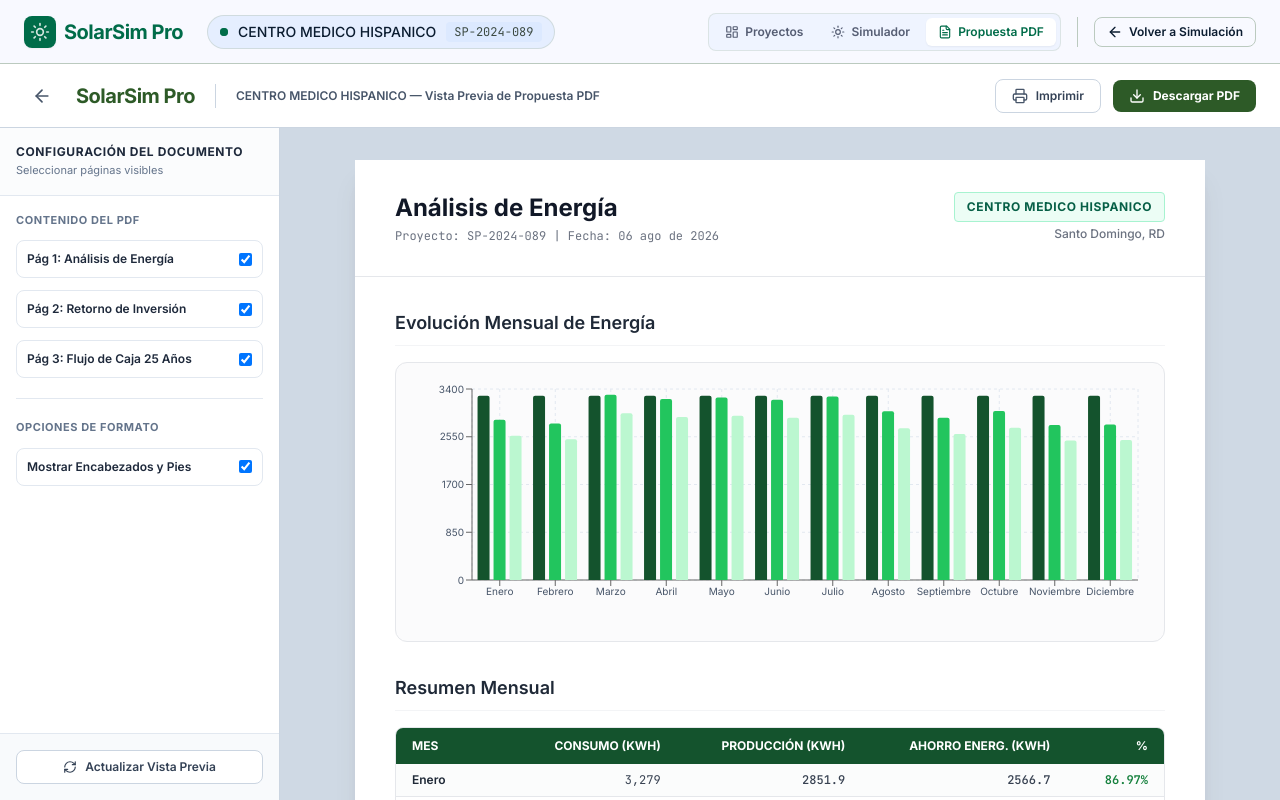
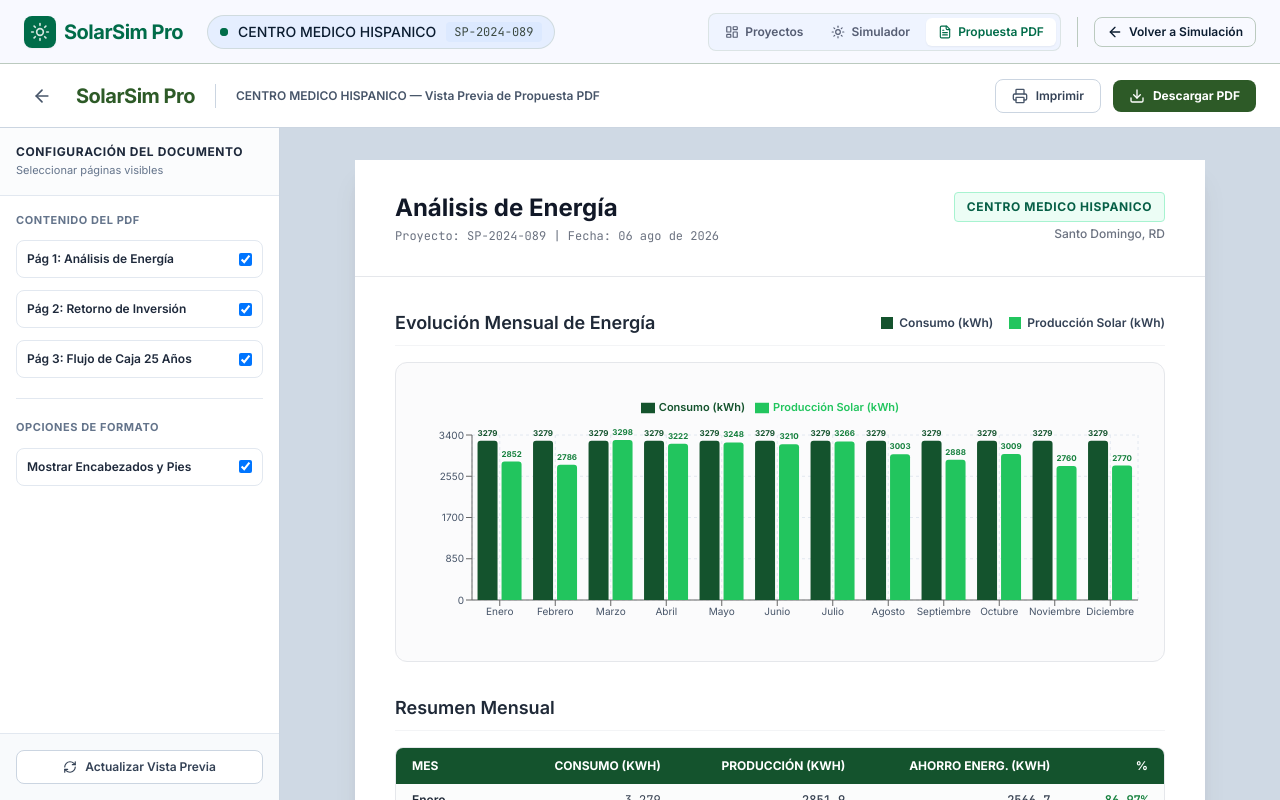
Before and after one commit to WilkerDev1/solarsim-pro, a React (Vite) app: page / in a window 1280 px wide. Both pictures are taken after a click on the button "Propuesta PDF". Built offline with nearby package versions, Linux system fonts and the light colour scheme.

Commit message:
fix: optimize page 1 chart by removing redundant Ahorro bar, adding color badges legend, and displaying value labels above bars

```diff
--- a/src/components/pdf/PDFProposalView.tsx
+++ b/src/components/pdf/PDFProposalView.tsx
@@ -8,8 +8,10 @@
   YAxis,
   CartesianGrid,
   Tooltip,
+  Legend,
   ResponsiveContainer,
   Cell,
+  LabelList,
 } from 'recharts';
 import html2canvas from 'html2canvas';
 import jsPDF from 'jspdf';
@@ -265,19 +267,37 @@
                 <div className="px-10 py-8 flex-1 flex flex-col gap-8">
                   {/* Chart Section */}
                   <div className="space-y-4">
-                    <h2 className="text-lg font-semibold text-gray-800 border-b border-gray-100 pb-2">
-                      Evolución Mensual de Energía
-                    </h2>
-                    <div className="w-full bg-gray-50/70 border border-gray-200 rounded-xl p-4 h-[280px]">
+                    <div className="flex justify-between items-center border-b border-gray-100 pb-2">
+                      <h2 className="text-lg font-semibold text-gray-800">
+                        Evolución Mensual de Energía
+                      </h2>
+                      <div className="flex items-center gap-4 text-xs font-semibold">
+                        <div className="flex items-center gap-1.5">
+                          <span className="w-3 h-3 rounded-xs bg-[#14532d]"></span>
+                          <span className="text-slate-700">Consumo (kWh)</span>
+                        </div>
+                        <div className="flex items-center gap-1.5">
+                          <span className="w-3 h-3 rounded-xs bg-[#22c55e]"></span>
+                          <span className="text-slate-700">Producción Solar (kWh)</span>
+                        </div>
+                      </div>
+                    </div>
+
+                    <div className="w-full bg-gray-50/70 border border-gray-200 rounded-xl p-4 h-[300px]">
                       <ResponsiveContainer width="100%" height="100%">
-                        <BarChart data={summary.monthlyBreakdown} margin={{ top: 10, right: 10, left: 0, bottom: 15 }}>
+                        <BarChart data={summary.monthlyBreakdown} margin={{ top: 20, right: 10, left: 0, bottom: 15 }}>
                           <CartesianGrid strokeDasharray="3 3" stroke="#e2e8f0" />
                           <XAxis dataKey="month" tick={{ fontSize: 10, fill: '#475569' }} />
                           <YAxis tick={{ fontSize: 10, fill: '#475569' }} />
-                          <Tooltip formatter={(val: number) => [`${val.toLocaleString()} kWh`, '']} />
-                          <Bar dataKey="consumptionKWh" name="Consumo" fill="#14532d" radius={[2, 2, 0, 0]} />
-                          <Bar dataKey="productionKWh" name="Producción" fill="#22c55e" radius={[2, 2, 0, 0]} />
-                          <Bar dataKey="solarSelfConsumedKWh" name="Ahorro" fill="#bbf7d0" radius={[2, 2, 0, 0]} />
+                          <Tooltip formatter={(val: number) => [`${Math.round(val).toLocaleString()} kWh`, '']} />
+                          <Legend verticalAlign="top" height={36} wrapperStyle={{ fontSize: '11px', fontWeight: '600', paddingTop: '0px' }} />
+
+                          <Bar dataKey="consumptionKWh" name="Consumo (kWh)" fill="#14532d" radius={[3, 3, 0, 0]}>
+                            <LabelList dataKey="consumptionKWh" position="top" style={{ fontSize: '8px', fill: '#14532d', fontWeight: 'bold' }} formatter={(val: number) => Math.round(val)} />
+                          </Bar>
+                          <Bar dataKey="productionKWh" name="Producción Solar (kWh)" fill="#22c55e" radius={[3, 3, 0, 0]}>
+                            <LabelList dataKey="productionKWh" position="top" style={{ fontSize: '8px', fill: '#15803d', fontWeight: 'bold' }} formatter={(val: number) => Math.round(val)} />
+                          </Bar>
                         </BarChart>
                       </ResponsiveContainer>
                     </div>
```
